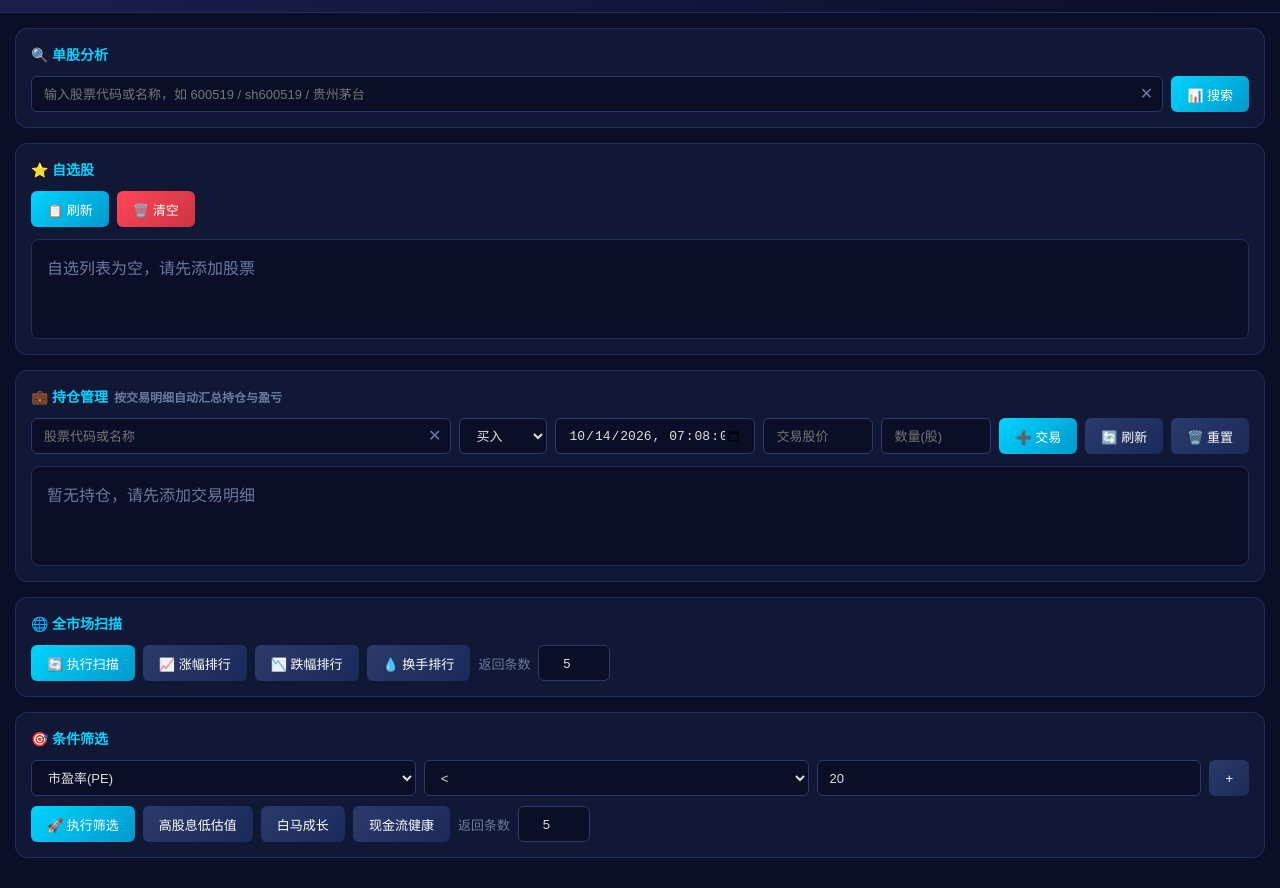
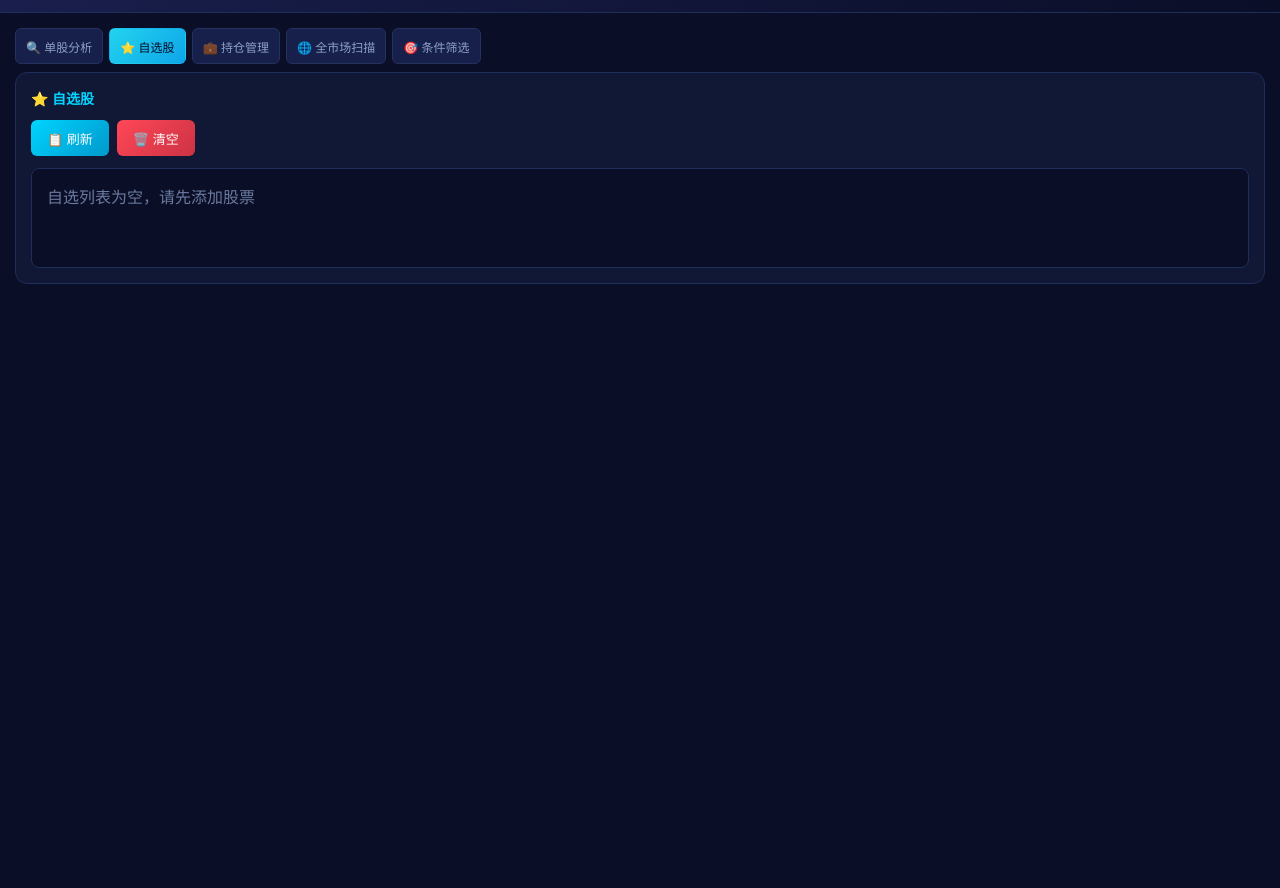
Before and after one commit to Jing-8866/a_stock, a website: page index.html in a window 1280 px wide. Shown: the part 62-950 px from the top of the page. After the commit the page ends 800 px from the top, so only its background shows below. Drawn offline with Linux system fonts and the light colour scheme.

Commit message:
1、单股分析：添加交易功能按钮。2、5个区域均改用TAB页切换展示。

```diff
--- a/index.html
+++ b/index.html
@@ -99,8 +99,16 @@ button.fav-active { background: linear-gradient(135deg, #ffb400, #e69500); color
 
 <div class="container">
 
+  <div class="market-tabs">
+    <button class="market-tab" id="tabBtnAnalyze" onclick="switchMainTab('analyze')">🔍 单股分析</button>
+    <button class="market-tab active" id="tabBtnWatchlist" onclick="switchMainTab('watchlist')">⭐ 自选股</button>
+    <button class="market-tab" id="tabBtnHoldings" onclick="switchMainTab('holdings')">💼 持仓管理</button>
+    <button class="market-tab" id="tabBtnScan" onclick="switchMainTab('scan')">🌐 全市场扫描</button>
+    <button class="market-tab" id="tabBtnScreener" onclick="switchMainTab('screener')">🎯 条件筛选</button>
+  </div>
+
   <!-- 单股分析 -->
-  <div class="card" id="analyzeCard">
+  <div class="card" id="analyzeCard" style="display:none;">
     <div class="card-title">🔍 单股分析</div>
     <div class="input-group">
       <div class="input-wrap" style="flex:1; min-width:250px;">
@@ -128,7 +136,7 @@ button.fav-active { background: linear-gradient(135deg, #ffb400, #e69500); color
   </div>
 
   <!-- 自选股 -->
-  <div class="card">
+  <div class="card" id="watchlistCard">
     <div class="card-title">⭐ 自选股</div>
     <div class="input-group">
       <button onclick="loadWatchlist()">📋 刷新</button>
@@ -138,7 +146,7 @@ button.fav-active { background: linear-gradient(135deg, #ffb400, #e69500); color
   </div>
 
   <!-- 持仓管理 -->
-  <div class="card" id="holdingsCard">
+  <div class="card" id="holdingsCard" style="display:none;">
     <div class="card-title">💼 持仓管理 <span style="font-size:12px;color:#6a7a9e;">按交易明细自动汇总持仓与盈亏</span></div>
     <div class="input-group">
       <div class="input-wrap" style="flex:1; min-width:180px;">
@@ -161,7 +169,7 @@ button.fav-active { background: linear-gradient(135deg, #ffb400, #e69500); color
   </div>
 
   <!-- 全市场扫描 -->
-  <div class="card">
+  <div class="card" id="scanCard" style="display:none;">
     <div class="card-title">🌐 全市场扫描</div>
     <div class="input-group">
       <button onclick="scanMarket()">🔄 执行扫描</button>
@@ -176,7 +184,7 @@ button.fav-active { background: linear-gradient(135deg, #ffb400, #e69500); color
   </div>
 
   <!-- 条件筛选 -->
-  <div class="card">
+  <div class="card" id="screenerCard" style="display:none;">
     <div class="card-title">🎯 条件筛选</div>
     <div id="screenerConditions">
       <div class="screener-row">
@@ -365,6 +373,7 @@ function clearStockInput() {
 function quickAnalyze(code) {
   const full = normalizeCode(code)
   document.getElementById('stockCode').value = String(full).replace(/^(sh|sz|bj)/, '')
+  switchMainTab('analyze')
   analyzeStock()
   const card = document.getElementById('analyzeCard')
   if (card) card.scrollIntoView({ behavior: 'smooth', block: 'start' })
@@ -436,7 +445,10 @@ async function runAnalyze(code) {
     resultEl.innerHTML = `
       <div style="display:flex;justify-content:space-between;align-items:center;gap:10px;flex-wrap:wrap;margin-bottom:10px;">
         <h3 style="color:#00d4ff;margin:0;">${getStockDisplay(data.code, data.name)}</h3>
-        <button class="secondary" id="favBtn" onclick="toggleFavorite()">☆ 加入自选</button>
+        <div style="display:flex;gap:8px;">
+          <button class="secondary" onclick="fillHoldingFromWatchlist('${data.code}','${(data.name||'').replace(/'/g,'')}','${data.price || ''}')">交易</button>
+          <button class="secondary" id="favBtn" onclick="toggleFavorite()">☆ 加入自选</button>
+        </div>
       </div>
       <div style="display:grid;grid-template-columns:repeat(auto-fit,minmax(130px,1fr));gap:10px;margin-bottom:15px;">
         <div><span style="color:#6a7a9e;">最新价</span><br><span style="font-size:20px;font-weight:600;">${formatNumber(data.price, 2)}</span></div>
@@ -1107,7 +1119,8 @@ function removeFromWatchlist(code) {
 }
 
 function clearWatchlist() {
-  if (confirm('确定清空自选列表？')) {
+  if (!watchlist.length) { showMsg(document.getElementById('scanMsg'), '自选列表为空', 'info'); return }
+  if (confirm(`确定清空自选列表（共 ${watchlist.length} 只股票）？`)) {
     watchlist = []
     localStorage.removeItem('watchlist')
     document.getElementById('watchlistResult').style.display = 'none'
@@ -1202,6 +1215,7 @@ async function addTrade() {
       time: tradeTime
     })
     saveTrades()
+    addCodeToWatchlist(normalizeCode(data.code), { silent: true })
     document.getElementById('holdStockInput').value = ''
     document.getElementById('holdCostInput').value = ''
     document.getElementById('holdQtyInput').value = ''
@@ -1387,6 +1401,24 @@ function renderHoldings(quoteMap = {}) {
   `
 }
 
+function switchMainTab(tab) {
+  const tabs = ['analyze', 'watchlist', 'holdings', 'scan', 'screener']
+  const cardIds = { analyze: 'analyzeCard', watchlist: 'watchlistCard', holdings: 'holdingsCard', scan: 'scanCard', screener: 'screenerCard' }
+  tabs.forEach(t => {
+    const card = document.getElementById(cardIds[t])
+    if (card) card.style.display = (t === tab) ? '' : 'none'
+    const btn = document.getElementById('tabBtn' + t.charAt(0).toUpperCase() + t.slice(1))
+    if (btn) btn.classList.toggle('active', t === tab)
+  })
+  const chartCard = document.getElementById('chartCard')
+  if (chartCard) {
+    if (tab === 'analyze' && lastAnalyzedCode) chartCard.style.display = 'block'
+    else chartCard.style.display = 'none'
+  }
+  if (tab === 'watchlist') loadWatchlist()
+  if (tab === 'holdings') loadHoldings()
+}
+
 function toggleTrades(code) {
   const bare = bareCode(code)
   const idx = expandedTradeCodes.indexOf(bare)
@@ -1406,6 +1438,7 @@ function fillTradeFromHolding(code) {
   document.getElementById('holdTimeInput').value = holdTimeNow()
   const t = trades.find(t => bareCode(t.code) === bare)
   document.getElementById('holdStockHint').textContent = (t && t.name) ? `${t.name}(${bare})` : ''
+  switchMainTab('holdings')
   const card = document.getElementById('holdingsCard')
   if (card) card.scrollIntoView({ behavior: 'smooth', block: 'start' })
   document.getElementById('holdQtyInput').focus()
@@ -1472,6 +1505,7 @@ function fillHoldingFromWatchlist(code, name, price) {
   document.getElementById('holdQtyInput').value = ''
   document.getElementById('holdTimeInput').value = holdTimeNow()
   document.getElementById('holdStockHint').textContent = name ? `${name}(${bareCode(code)})` : ''
+  switchMainTab('holdings')
   const card = document.getElementById('holdingsCard')
   if (card) card.scrollIntoView({ behavior: 'smooth', block: 'start' })
   document.getElementById('holdCostInput').focus()
```
